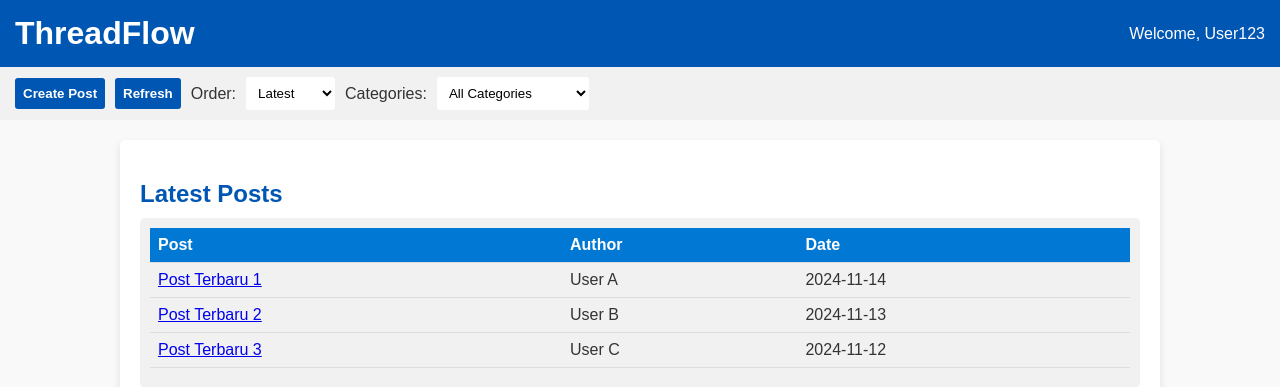
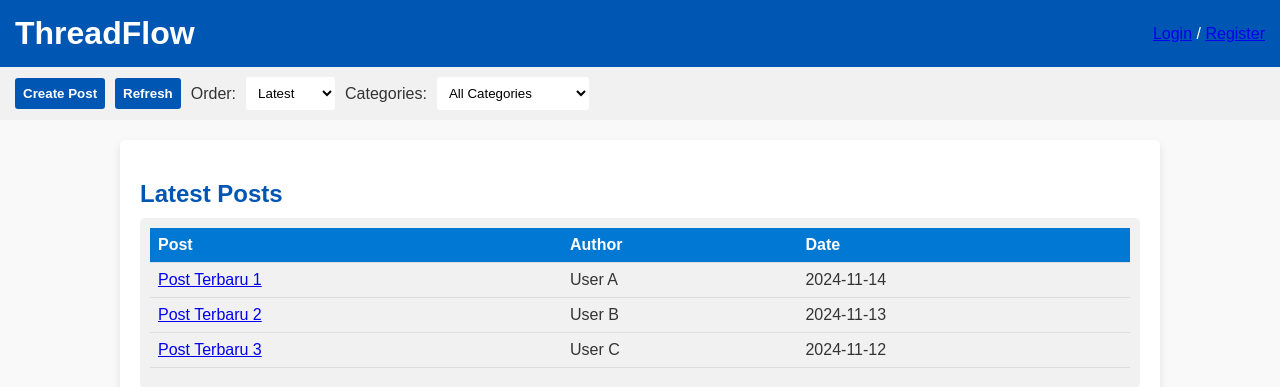
Before and after one commit to Malvin024/ThreadFlow, a PHP site: page /home.php in a window 1280 px wide. Shown: the top 387 px of the page. Run offline with PHP 8.4, Linux system fonts and the light colour scheme.

Commit message:
USER NAME
menambahkan username pakai

```diff
--- a/home.php
+++ b/home.php
@@ -12,7 +12,15 @@
     <header>
         <h1>ThreadFlow</h1>
         <div class="header-right">
-            <span class="user-name">Welcome, User123</span>
+            <?php
+            session_start(); // Memulai sesi
+            if (isset($_SESSION['username'])) {
+                $loggedInUser = htmlspecialchars($_SESSION['username']);
+                echo "<span class='user-name'>Welcome, $loggedInUser</span>";
+            } else {
+                echo "<span class='user-name'><a href='login.php'>Login</a> / <a href='register.php'>Register</a></span>";
+            }
+            ?>
         </div>
     </header>
 
```
